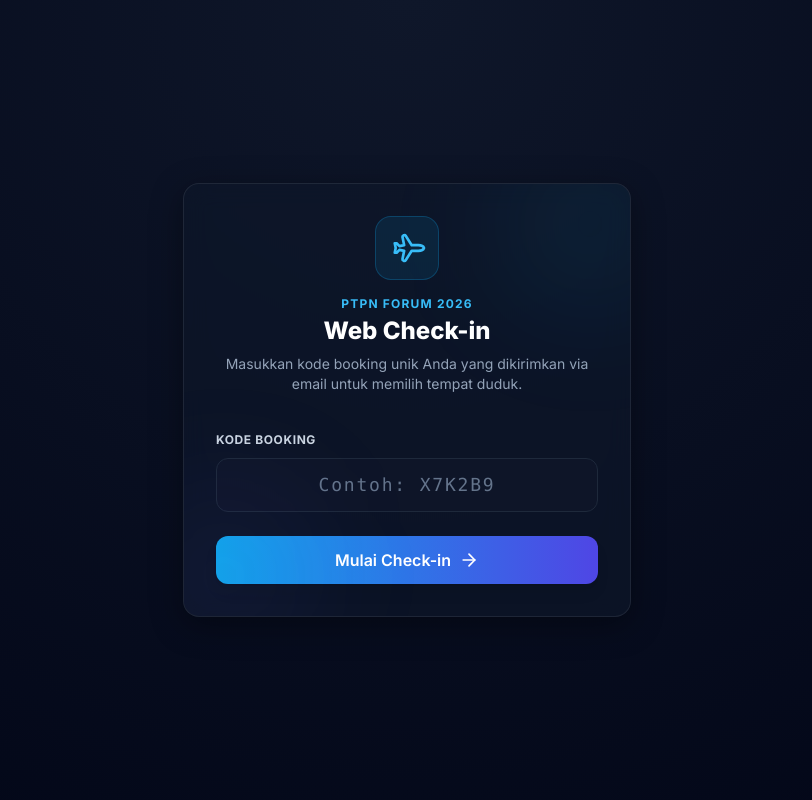
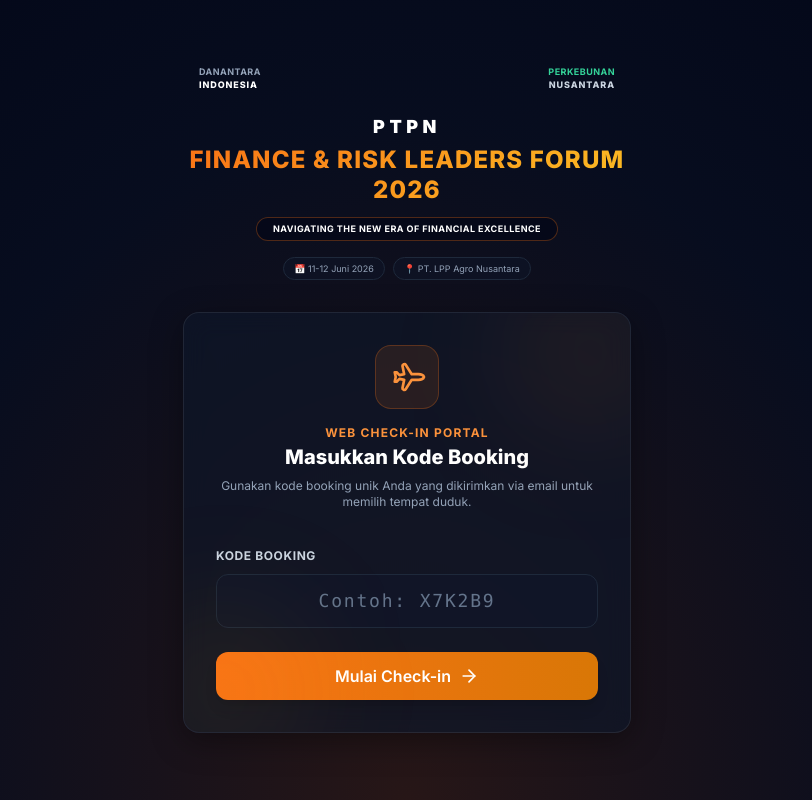
Before and after one commit to roodey21/checkin, a Next.js app: page /checkin in a window 1280 px wide. Shown: the whole page, without its empty margins (233-1045 px from the left). Built offline with nearby package versions, Linux system fonts and the light colour scheme; no server answers.

Commit message:
feat: implement seat selection page with real-time locking and confirmation workflows

```diff
--- a/src/app/checkin/boarding-pass/page.tsx
+++ b/src/app/checkin/boarding-pass/page.tsx
@@ -126,7 +126,7 @@
           style={{ fontFamily: 'sans-serif' }}
         >
           {/* Accent decoration */}
-          <div className="absolute top-0 left-0 right-0 h-1.5 bg-gradient-to-r from-sky-400 to-indigo-500"></div>
+          <div className="absolute top-0 left-0 right-0 h-1.5 bg-gradient-to-r from-orange-500 to-amber-500"></div>
 
           {/* LEFT: MAIN PASSENGER BOARDING CARD (70%) */}
           <div className="w-[70%] p-6 flex flex-col justify-between relative border-r border-dashed border-slate-800">
@@ -137,14 +137,14 @@
             {/* Header info */}
             <div className="flex justify-between items-start">
               <div>
-                <span className="text-[10px] font-bold text-sky-400 uppercase tracking-widest">
+                <span className="text-[10px] font-bold text-orange-400 uppercase tracking-widest">
                   Official Boarding Pass
                 </span>
                 <h2 className="text-sm font-extrabold text-white uppercase tracking-wider mt-0.5">
                   PTPN FINANCE & RISK LEADERS FORUM 2026
                 </h2>
               </div>
-              <Plane className="w-5 h-5 text-sky-400 rotate-45" />
+              <Plane className="w-5 h-5 text-orange-400 rotate-45" />
             </div>
 
             {/* Middle passenger info */}
@@ -155,7 +155,7 @@
               </div>
               <div>
                 <span className="block text-[9px] uppercase tracking-wider text-slate-500">KATEGORI KELAS</span>
-                <span className="text-sm font-extrabold text-sky-400 uppercase tracking-wide">
+                <span className="text-sm font-extrabold text-orange-400 uppercase tracking-wide">
                   {participant.kategori}
                 </span>
               </div>
@@ -166,7 +166,7 @@
               <div className="flex gap-4">
                 <div>
                   <span className="block text-[9px] uppercase tracking-wider text-slate-500">TANGGAL</span>
-                  <span className="text-xs font-semibold text-slate-300">01 Juni 2026</span>
+                  <span className="text-xs font-semibold text-slate-300">11-12 Juni 2026</span>
                 </div>
                 <div>
                   <span className="block text-[9px] uppercase tracking-wider text-slate-500">SEAT</span>
@@ -180,11 +180,11 @@
               <div className="flex items-center gap-4 text-[10px] text-slate-400">
                 <div className="flex items-center gap-1">
                   <Calendar className="w-3 h-3 text-slate-500" />
-                  <span>19:00 WIB</span>
+                  <span>08:00 - 17:00 WIB</span>
                 </div>
                 <div className="flex items-center gap-1">
                   <MapPin className="w-3 h-3 text-slate-500" />
-                  <span>Main Ballroom</span>
+                  <span>PT. LPP Agro Nusantara</span>
                 </div>
               </div>
 
@@ -221,8 +221,8 @@
 
             {/* Stub header */}
             <div className="flex justify-between items-center">
-              <span className="text-[9px] font-bold text-indigo-400 uppercase tracking-widest">DETACHABLE STUB</span>
-              <span className="text-[10px] font-extrabold text-white bg-indigo-500/10 px-2 py-0.5 rounded border border-indigo-500/20">
+              <span className="text-[9px] font-bold text-orange-400 uppercase tracking-widest">DETACHABLE STUB</span>
+              <span className="text-[10px] font-extrabold text-white bg-orange-500/10 px-2 py-0.5 rounded border border-orange-500/20">
                 {selectedSeatId}
               </span>
             </div>
--- a/src/app/checkin/page.tsx
+++ b/src/app/checkin/page.tsx
@@ -57,21 +57,21 @@
   return (
     <div className="w-full max-w-md p-8 glass-card rounded-2xl border border-slate-800 shadow-2xl relative overflow-hidden">
       {/* Background glow */}
-      <div className="absolute -top-10 -right-10 w-40 h-40 bg-sky-500/10 rounded-full blur-3xl pointer-events-none"></div>
-      <div className="absolute -bottom-10 -left-10 w-40 h-40 bg-indigo-500/10 rounded-full blur-3xl pointer-events-none"></div>
+      <div className="absolute -top-10 -right-10 w-40 h-40 bg-orange-500/10 rounded-full blur-3xl pointer-events-none"></div>
+      <div className="absolute -bottom-10 -left-10 w-40 h-40 bg-amber-500/10 rounded-full blur-3xl pointer-events-none"></div>
 
       <div className="flex flex-col items-center mb-8">
-        <div className="w-16 h-16 bg-sky-500/10 rounded-2xl flex items-center justify-center mb-4 border border-sky-500/25">
-          <Plane className="w-8 h-8 text-sky-400 rotate-45" />
+        <div className="w-16 h-16 bg-orange-500/10 rounded-2xl flex items-center justify-center mb-4 border border-orange-500/25">
+          <Plane className="w-8 h-8 text-orange-400 rotate-45" />
         </div>
-        <span className="text-xs font-bold text-sky-400 uppercase tracking-widest mb-1">
-          PTPN Forum 2026
+        <span className="text-xs font-bold text-orange-400 uppercase tracking-widest mb-1">
+          Web Check-In Portal
         </span>
-        <h1 className="text-2xl font-extrabold text-white text-center leading-tight">
-          Web Check-in
+        <h1 className="text-xl font-extrabold text-white text-center leading-tight">
+          Masukkan Kode Booking
         </h1>
-        <p className="text-sm text-slate-400 text-center mt-2">
-          Masukkan kode booking unik Anda yang dikirimkan via email untuk memilih tempat duduk.
+        <p className="text-xs text-slate-400 text-center mt-2">
+          Gunakan kode booking unik Anda yang dikirimkan via email untuk memilih tempat duduk.
         </p>
       </div>
 
@@ -93,7 +93,7 @@
             value={code}
             onChange={(e) => setCode(e.target.value.toUpperCase())}
             disabled={loading}
-            className="w-full px-4 py-3 bg-slate-900/60 border border-slate-800 rounded-xl text-white placeholder-slate-500 focus:outline-none focus:border-sky-500 focus:ring-1 focus:ring-sky-500 transition-all font-mono text-center text-lg tracking-widest"
+            className="w-full px-4 py-3 bg-slate-900/60 border border-slate-800 rounded-xl text-white placeholder-slate-500 focus:outline-none focus:border-orange-500 focus:ring-1 focus:ring-orange-500 transition-all font-mono text-center text-lg tracking-widest"
           />
         </div>
 
@@ -107,7 +107,7 @@
         <button
           type="submit"
           disabled={loading}
-          className="w-full flex items-center justify-center gap-2 py-3 bg-gradient-to-r from-sky-500 to-indigo-600 hover:from-sky-400 hover:to-indigo-500 text-white font-semibold rounded-xl transition-all shadow-lg hover:shadow-sky-500/20 active:scale-[0.98] disabled:opacity-50 disabled:pointer-events-none"
+          className="w-full flex items-center justify-center gap-2 py-3 bg-gradient-to-r from-orange-500 to-amber-600 hover:from-orange-400 hover:to-amber-500 text-white font-semibold rounded-xl transition-all shadow-lg hover:shadow-orange-500/20 active:scale-[0.98] disabled:opacity-50 disabled:pointer-events-none"
         >
           {loading ? (
             <>
@@ -128,10 +128,36 @@
 
 export default function CheckInPage() {
   return (
-    <div className="min-h-screen flex items-center justify-center p-4">
+    <div className="min-h-screen flex flex-col items-center justify-center p-4">
+      {/* Logos Header */}
+      <div className="w-full max-w-md flex justify-between items-center px-4 mb-6">
+        <div className="flex flex-col">
+          <span className="text-[9px] font-bold text-slate-400 uppercase tracking-wider leading-none">Danantara</span>
+          <span className="text-[9px] font-extrabold text-white uppercase tracking-widest leading-none mt-1">Indonesia</span>
+        </div>
+        <div className="flex flex-col text-right">
+          <span className="text-[9px] font-bold text-emerald-400 uppercase tracking-wider leading-none">Perkebunan</span>
+          <span className="text-[9px] font-extrabold text-slate-300 uppercase tracking-widest leading-none mt-1">Nusantara</span>
+        </div>
+      </div>
+
+      <div className="text-center mb-8 max-w-md flex flex-col items-center">
+        <h2 className="text-lg font-black tracking-[0.25em] text-white">PTPN</h2>
+        <h1 className="text-2xl font-extrabold text-sunset tracking-wider mt-1 uppercase leading-tight">
+          Finance & Risk Leaders Forum 2026
+        </h1>
+        <div className="mt-3 inline-block bg-slate-950/60 border border-orange-500/30 rounded-full px-4 py-1 text-[9px] text-white uppercase font-bold tracking-wider">
+          Navigating The New Era of Financial Excellence
+        </div>
+        <div className="mt-4 flex flex-wrap justify-center gap-2 text-[9px] text-slate-400">
+          <span className="bg-slate-900/50 border border-slate-800 px-2.5 py-1 rounded-full">📅 11-12 Juni 2026</span>
+          <span className="bg-slate-900/50 border border-slate-800 px-2.5 py-1 rounded-full">📍 PT. LPP Agro Nusantara</span>
+        </div>
+      </div>
+
       <Suspense fallback={
         <div className="flex flex-col items-center gap-3">
-          <Loader2 className="w-8 h-8 text-sky-400 animate-spin" />
+          <Loader2 className="w-8 h-8 text-orange-500 animate-spin" />
           <span className="text-slate-400 text-sm">Memuat halaman...</span>
         </div>
       }>
--- a/src/app/checkin/seat/page.tsx
+++ b/src/app/checkin/seat/page.tsx
@@ -237,12 +237,12 @@
       {/* Header */}
       <div className="w-full flex flex-col md:flex-row justify-between items-center mb-8 gap-4 pb-6 border-b border-slate-800">
         <div className="flex items-center gap-3">
-          <div className="p-2.5 bg-sky-500/10 rounded-xl border border-sky-500/20">
-            <Plane className="w-6 h-6 text-sky-400 rotate-45" />
+          <div className="p-2.5 bg-orange-500/10 rounded-xl border border-orange-500/20">
+            <Plane className="w-6 h-6 text-orange-400 rotate-45" />
           </div>
           <div>
             <h1 className="text-lg font-bold text-white leading-tight">Pilih Tempat Duduk</h1>
-            <p className="text-xs text-slate-400">Selamat datang, <span className="text-sky-400 font-semibold">{participant.nama}</span> ({participant.kategori.toUpperCase()})</p>
+            <p className="text-xs text-slate-400">Selamat datang, <span className="text-orange-400 font-semibold">{participant.nama}</span> ({participant.kategori.toUpperCase()})</p>
           </div>
         </div>
 
--- a/src/app/globals.css
+++ b/src/app/globals.css
@@ -9,9 +9,25 @@
 
 body {
   color: rgb(var(--foreground-rgb));
-  background: radial-gradient(circle at top, #0f172a 0%, #020617 100%);
+  background: radial-gradient(ellipse at bottom, rgba(249, 115, 22, 0.15) 0%, rgba(15, 23, 42, 0.4) 60%, rgba(2, 6, 23, 1) 100%);
   background-attachment: fixed;
   min-height: 100vh;
+}
+
+/* Sunset and Gold Gradients */
+.text-sunset {
+  background: linear-gradient(135deg, #f97316 0%, #fbbf24 100%);
+  -webkit-background-clip: text;
+  -webkit-text-fill-color: transparent;
+}
+
+.bg-sunset-gradient {
+  background: linear-gradient(135deg, #f97316 0%, #d97706 100%);
+}
+
+.border-sunset-glow {
+  border-color: rgba(249, 115, 22, 0.25);
+  box-shadow: 0 0 15px rgba(249, 115, 22, 0.1);
 }
 
 /* Glassmorphism Styles */
```
Also changed, not shown: src/app/actions/admin.ts (+15 -8 lines), 1 other file (tests, documents, lock files or other folders).
